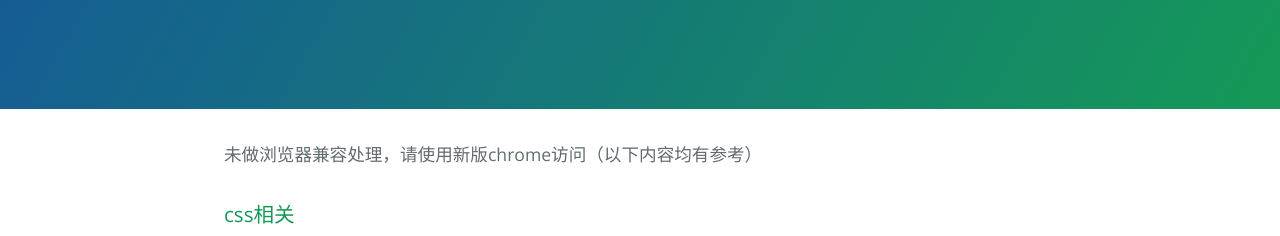
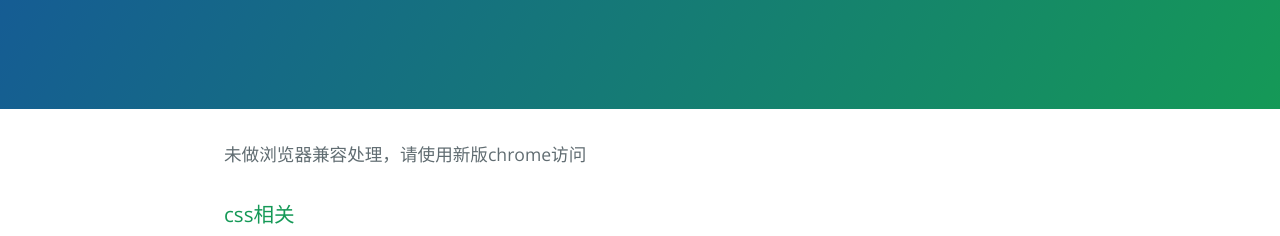
Before and after one commit to zyt-cloud/zyt-cloud.github.io, a plain HTML site: page index.html in a window 1280 px wide. Shown: the part 208-444 px from the top of the page. Drawn offline with nearby package versions, Linux system fonts and the light colour scheme.

Commit message:
feat: commit test

```diff
--- a/index.html
+++ b/index.html
@@ -19,7 +19,7 @@
     </section>
 
     <section class="main-content">
-      <p>未做浏览器兼容处理，请使用新版chrome访问（以下内容均有参考）</p>
+      <p>未做浏览器兼容处理，请使用新版chrome访问</p>
       <h3>css相关</h3>
       <p><a href="./html/cube.html">css 静态正方体</a></p>
       <p><a href="./html/cube2.html">css 动态正方体</a></p>
```
